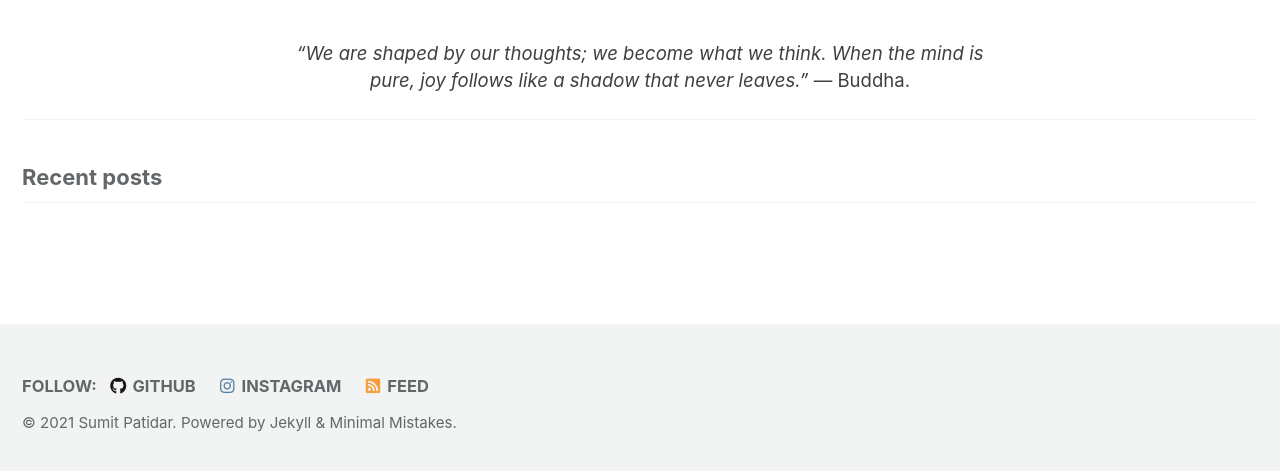
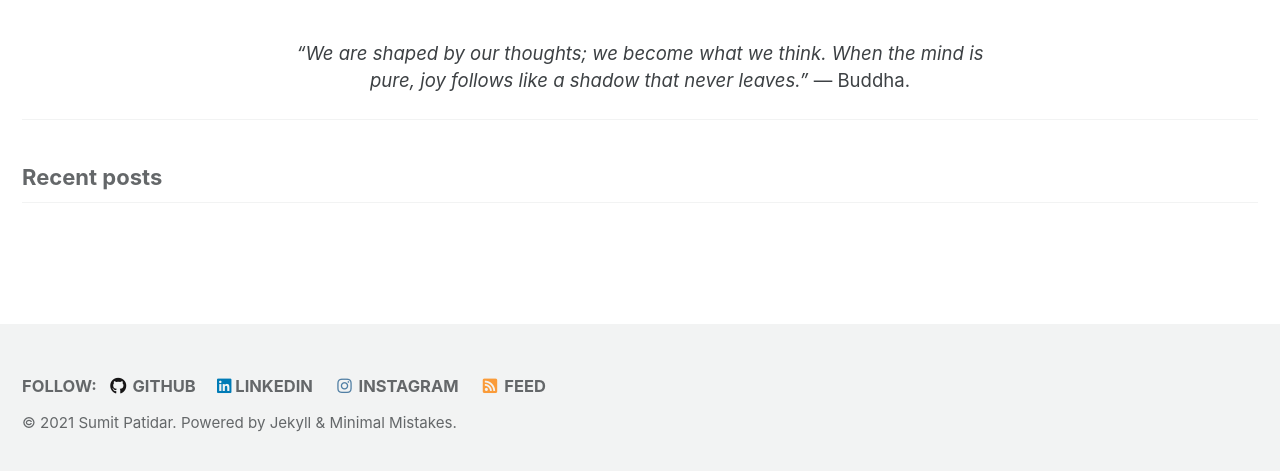
Before and after one commit to RocketSumit/rocketsumit.github.io_old, a Jekyll site: the page built from index.html, in a window 1280 px wide, cut to the strip 421-892 px from the top of the page. Built offline with Jekyll 4.4.1, drawn with Linux system fonts in a browser that asks for light colours; cached includes are drawn as plain includes; the list of posts is cut into pages by our own code.

Commit message:
linkedin footer

```diff
--- a/_config.yml
+++ b/_config.yml
@@ -83,6 +83,7 @@ social:
   type: # Person or Organization (defaults to Person)
   name: # If the user or organization name differs from the site's name
   links: # An array of links to social media profiles
+    - "https://linkedin.com/in/sumitpatidar"
     - "https://instagram.com/rocketsumit"
     - "https://github.com/RocketSumit"
 
@@ -138,9 +139,9 @@ footer:
     - label: "GitLab"
       icon: "fab fa-fw fa-gitlab"
       # url:
-    - label: "Bitbucket"
-      icon: "fab fa-fw fa-bitbucket"
-      # url:
+    - label: "linkedin"
+      icon: "fab fa-linkedin"
+      url: "https://linkedin.com/in/sumitpatidar"
     - label: "Instagram"
       icon: "fab fa-fw fa-instagram"
       url: "https://instagram.com/rocketsumit"
```
